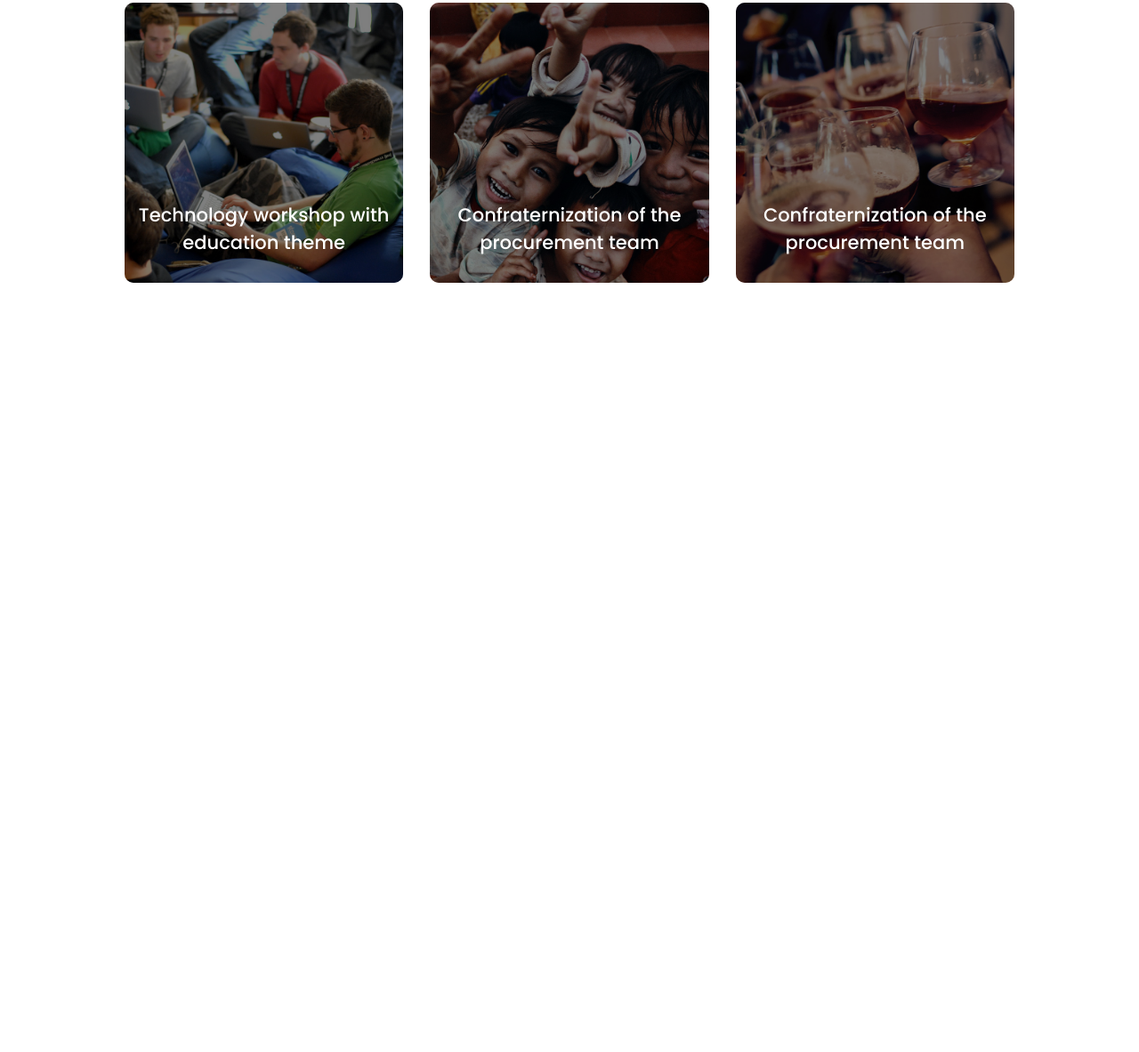
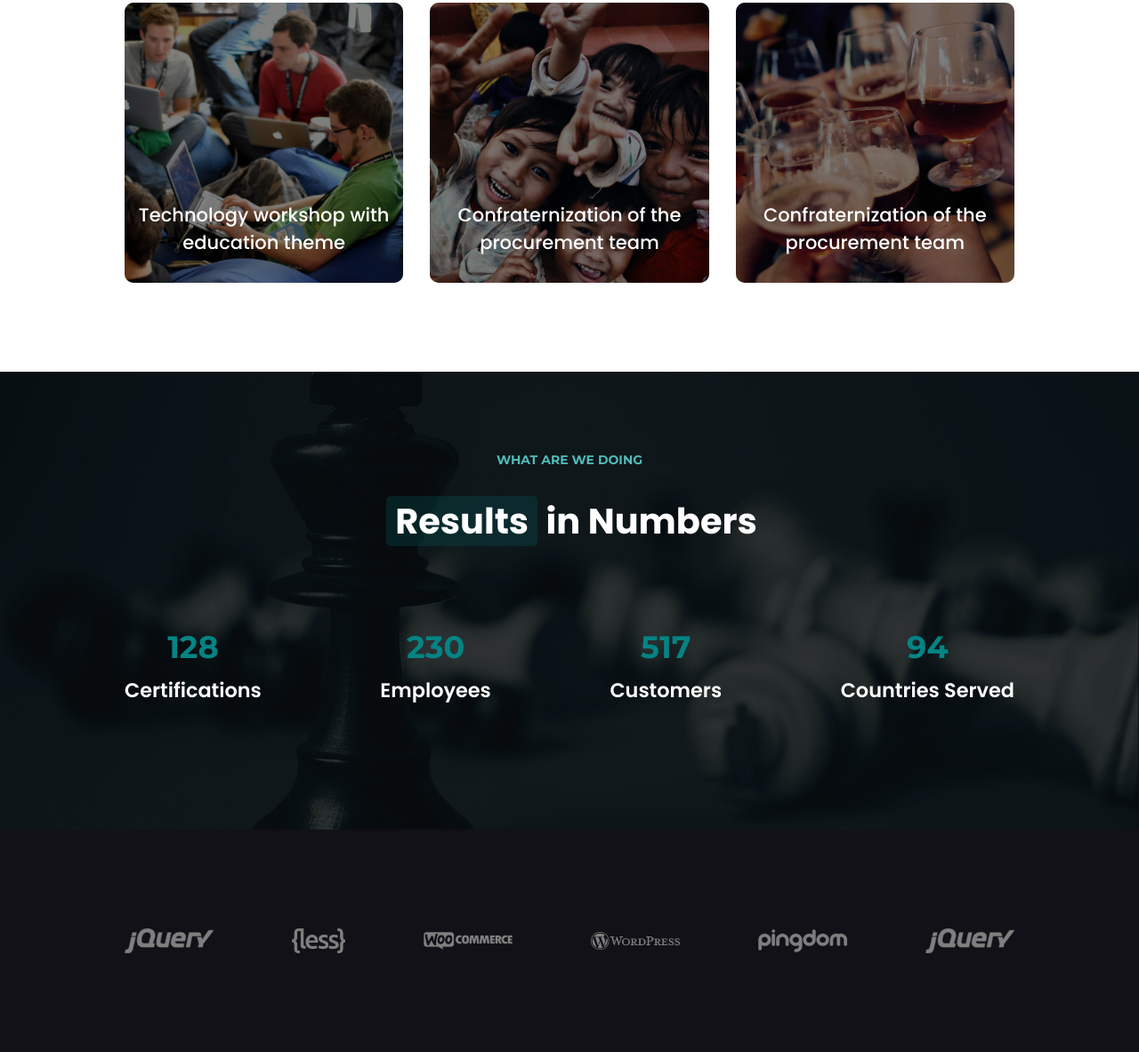
Before and after one commit to Luc051287/proj-html-vuejs, a website: page index.html in a window 1280 px wide. Shown: the part 3079-4262 px from the top of the page at 89% size. Before the commit the page ends 3497 px from the top, so only its background shows below. Drawn offline with nearby package versions, Linux system fonts and the light colour scheme.

Commit message:
Results Logos

```diff
--- a/index.html
+++ b/index.html
@@ -246,6 +246,43 @@
             </div>
           </div>
         </div>
+
+        <div id="results">
+          <div id="results_container" class="container">
+            <p class="margin_bottom main_par" >what are we doing</p>
+            <h2 class="margin_bottom main_titles"> <span class="background">Results</span> <span>in Numbers</span> </h2>
+            <div class="numbers_boxes">
+              <div class="box">
+                <p>128</p>
+                <h3>Certifications</h3>
+              </div>
+              <div class="box">
+                <p>230</p>
+                <h3>Employees</h3>
+              </div>
+              <div class="box">
+                <p>517</p>
+                <h3>Customers</h3>
+              </div>
+              <div class="box">
+                <p>94</p>
+                <h3>Countries Served</h3>
+              </div>
+            </div>
+          </div>
+        </div>
+
+        <div id="logos">
+          <div id="logos_container" class="container">
+            <img src="img/logo-4.png" alt="">
+            <img src="img/logo-5.png" alt="">
+            <img src="img/logo-1.png" alt="">
+            <img src="img/logo-2.png" alt="">
+            <img src="img/logo-3.png" alt="">
+            <img src="img/logo-4.png" alt="">
+          </div>
+        </div>
+
       </main>
 
       <footer></footer>
--- a/src/partials/_main.scss
+++ b/src/partials/_main.scss
@@ -91,6 +91,7 @@ main {
     span.background {
       background-color: #102328;
       margin-left: 0;
+      margin-right: 5px;
     }
 
     &.left {
@@ -213,14 +214,73 @@ main {
           display: none;
         }
 
-        &:hover p {
+        &:hover p, &:hover i {
           display: block;
-        }
-        &:hover i {
-          display: inline-block;
         }
       }
     }
 
   }
 }
+
+#results {
+  width: 100%;
+  height: 515px;
+  background-image: url($chess);
+  background-repeat: no-repeat;
+  background-position: center;
+  @include backgroundSize(cover);
+}
+
+#results_container {
+  text-align: center;
+  padding: $mainPadding 0;
+  color: $colorWhite;
+
+  span {
+    color: $colorWhite;
+  }
+
+  span.background {
+    background-color: rgba(3,119,120,0.2);
+    margin-right: 5px;
+  }
+
+  .numbers_boxes {
+    @include flex;
+    justify-content: space-between;
+    margin-top: 90px;
+    .box {
+      h3 {
+        font-size: 1.6em;
+        font-weight: 600;
+      }
+      p {
+        font-size: 2.5em;
+        font-weight: 700;
+        color: $blueLagoon;
+        margin-bottom: 10px;
+      }
+    }
+  }
+}
+
+#logos {
+  width: 100%;
+  height: 250px;
+  background-color: $woodSmoke;
+  padding: $mainPadding 0;
+  &_container {
+    @include flex;
+    justify-content: space-between;
+    align-items: center;
+    height: 100%;
+    img {
+      max-width: 100px;
+      filter: contrast(1%);
+    }
+    img:nth-child(2) {
+      max-width: 60px;
+    }
+  }
+}
--- a/src/partials/_variables.scss
+++ b/src/partials/_variables.scss
@@ -6,6 +6,7 @@ $blueLagoon: #038484;
 $fountainBlue: #52bbba;
 $jumboImage: "../img/bg-parallax.png";
 $companyImage: "../img/about-4.jpg";
+$chess: "../img/bg-7.jpg";
 $greyNurse: #eef1ed;
 $navbarHeight: 70px;
 $bigstone: #1e2d36;
```
Also changed, not shown: css/app.css.
